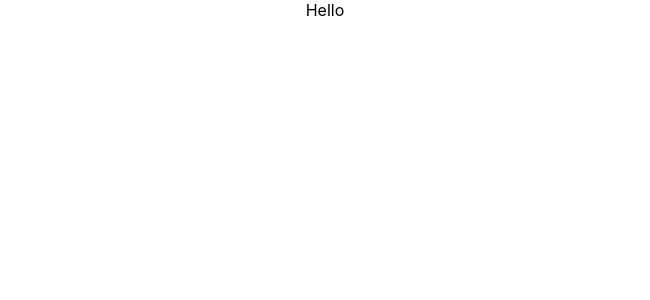
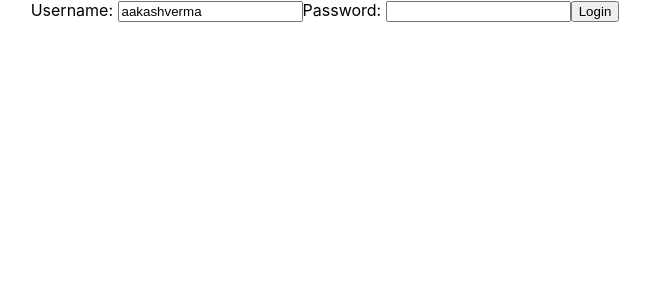
Before and after one commit to aakashverma1124/Building-A-Simple-To-Do-App-Using-React, a React (Create React App) app: page / in a window 1280 px wide. Shown: the top 300 px of the page, without its empty margins (315-965 px from the left). Built offline with nearby package versions, Linux system fonts and the light colour scheme.

Commit message:
login functionality added

```diff
--- a/src/App.js
+++ b/src/App.js
@@ -1,13 +1,13 @@
 import React, {Component} from 'react';
 import logo from './logo.svg';
 import './App.css';
-import LoginComponent from "./components/Login/LoginComponent";
+import ToDoApp from "./components/Login/ToDoApp";
 
 class App extends Component {
   render() {
     return (
         <div className="App">
-          <LoginComponent />
+          <ToDoApp />
         </div>
     );
   }
--- a/src/components/Login/LoginComponent.jsx
+++ /dev/null
@@ -1,14 +0,0 @@
-import React, {Component} from "react";
-
-class LoginComponent extends Component {
-    render() {
-        return (
-            <div>
-                Hello
-            </div>
-        )
-    }
-
-}
-
-export default LoginComponent
--- /dev/null
+++ b/src/components/Login/ToDoApp.jsx
@@ -0,0 +1,77 @@
+import React, {Component} from "react";
+import userEvent from "@testing-library/user-event";
+
+
+class ToDoApp extends Component {
+    render() {
+        return (
+            <div>
+                <LoginComponent/>
+            </div>
+        )
+    }
+
+}
+
+class LoginComponent extends Component {
+    constructor(props) {
+        super(props);
+        this.state = {
+            username : "aakashverma",
+            password : "",
+            hasLoginFailed: false,
+            showSuccessfulMessage: false
+        }
+        this.handleChange = this.handleChange.bind(this)
+        this.loginClicked = this.loginClicked.bind(this)
+    }
+
+    handleChange(event) {
+        this.setState({[event.target.name]:event.target.value})
+    }
+
+    loginClicked() {
+        if(this.state.username === "aakashverma" && this.state.password === "hello") {
+            this.setState({showSuccessfulMessage: true})
+            this.setState({hashLoginFailed: false})
+        }
+        else {
+            this.setState({showSuccessfulMessage: false})
+            this.setState({hasLoginFailed: true})
+        }
+
+    }
+
+    render() {
+        return (
+            <div>
+                Username: <input type="text" name="username" value={this.state.username} onChange={this.handleChange}/>
+                Password: <input type="password" name="password" value={this.state.password} onChange={this.handleChange}/>
+                <button onClick={this.loginClicked}>Login</button>
+                {/*<ShowInvalidCredentials hasLoginFailed = {this.state.hasLoginFailed} />*/}
+                {this.state.hasLoginFailed && <div>Invalid Credentials</div>}
+                {this.state.showSuccessfulMessage && <div>Login Successful</div>}
+                {/*<ShowSuccessMessage showSuccessfulMessage = {this.state.showSuccessfulMessage}/>*/}
+            </div>
+        )
+    }
+
+}
+
+
+
+// function ShowInvalidCredentials(props) {
+//         if (props.hasLoginFailed) {
+//             return <div>Invalid Crendentails</div>
+//         }
+//         return null
+// }
+//
+// function ShowSuccessMessage(props) {
+//     if (props.showSuccessfulMessage) {
+//         return <div>Login Successfull</div>
+//     }
+//     return null
+// }
+
+export default ToDoApp
```
